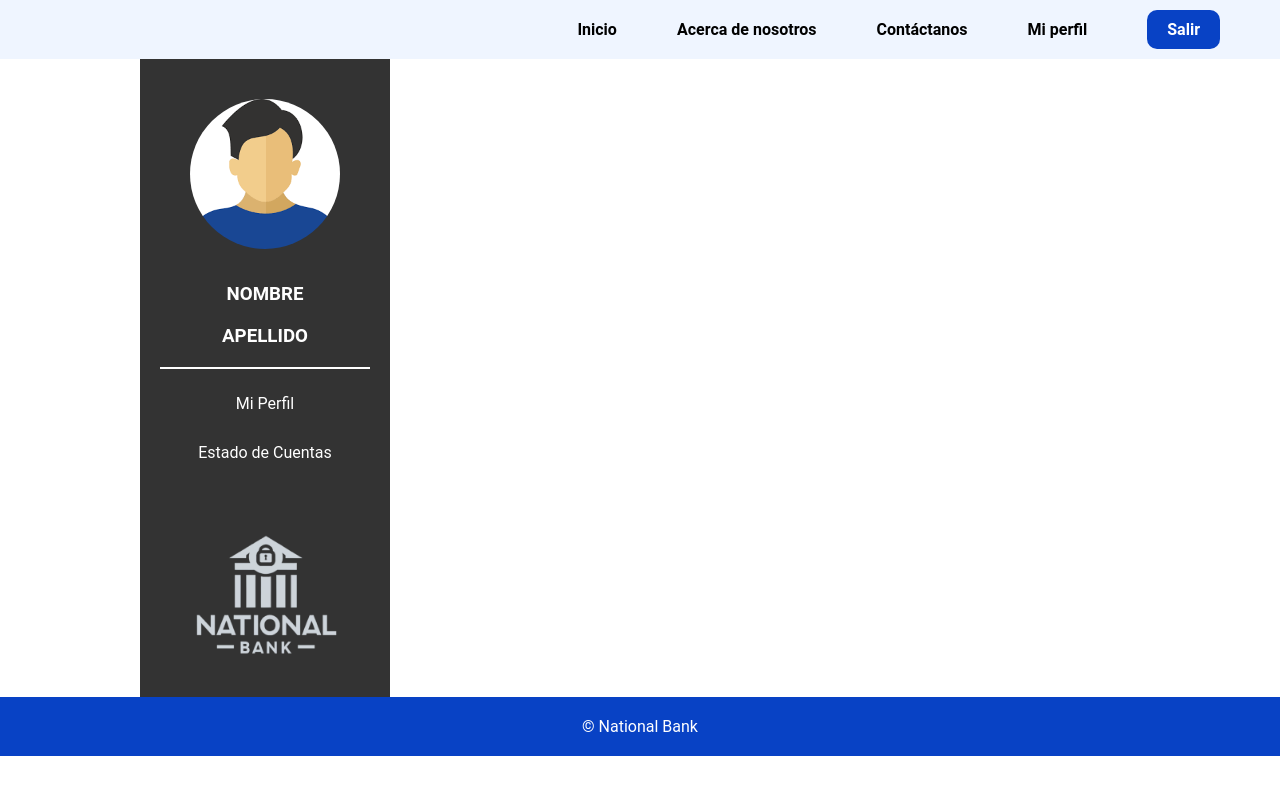
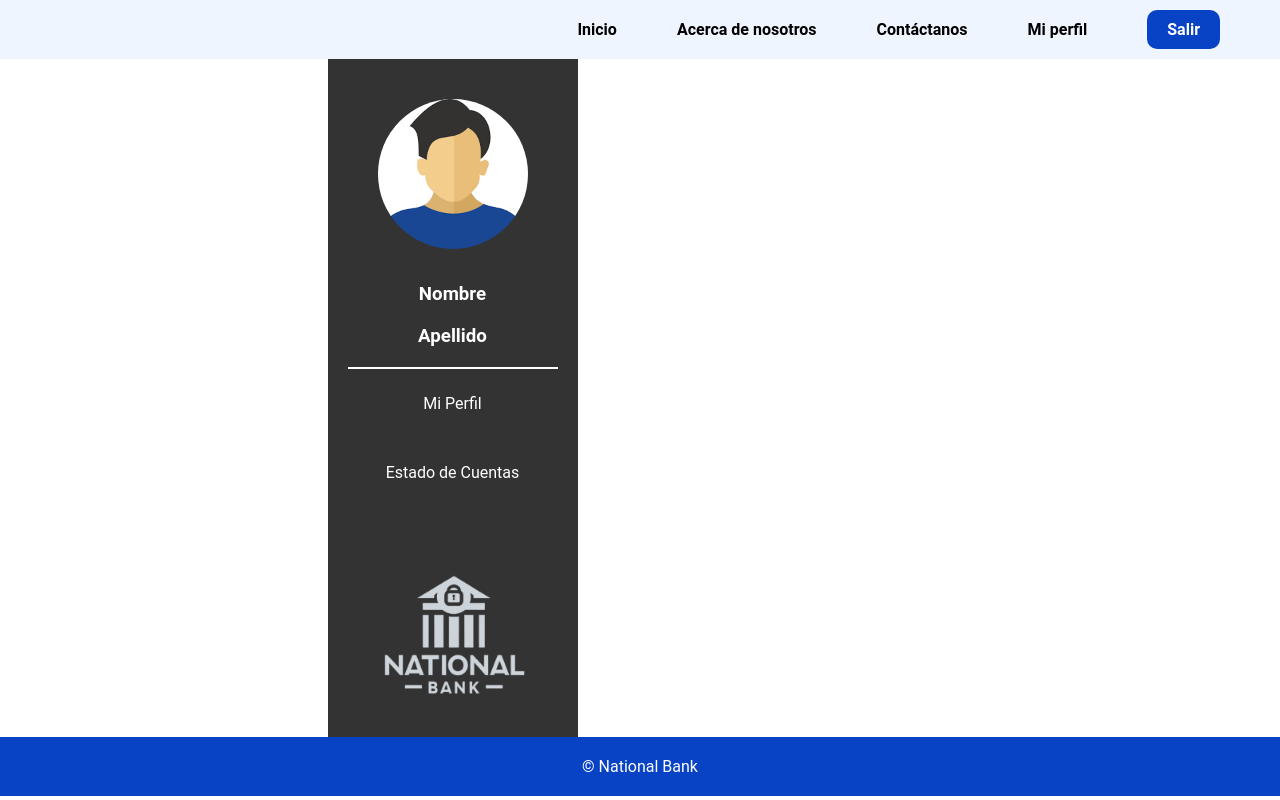
Before and after one commit to ElvisMan2/national-bank, a React (Create React App) app: page /perfil in a window 1280 px wide. Built offline with nearby package versions, Linux system fonts and the light colour scheme.

Commit message:
renderiado opcinal

```diff
--- /dev/null
+++ b/src/components/AperturarCuenta.js
@@ -0,0 +1,9 @@
+import React from 'react'
+
+function AperturarCuenta() {
+  return (
+    <div>AperturarCuenta</div>
+  )
+}
+
+export default AperturarCuenta
--- a/src/components/Banner.js
+++ b/src/components/Banner.js
@@ -14,7 +14,7 @@ function Banner() {
 
   return (
     <div className="banner">
-        <h1>¡Bienvenido, <span id="user-name">{userName || 'usuario'}</span>!</h1>
+        <h1>¡Bienvenido, <span>{userName || 'usuario'}</span>!</h1>
         <p>Navega seguro en tu banca por internet</p>
     </div>
   );
--- /dev/null
+++ b/src/components/CerrarCuenta.js
@@ -0,0 +1,11 @@
+import React from 'react'
+
+function CerrarCuenta() {
+  return (
+    <div>
+      CERRAR CUENTA
+    </div>
+  )
+}
+
+export default CerrarCuenta
--- /dev/null
+++ b/src/components/DatosPersonales.js
@@ -0,0 +1,9 @@
+import React from 'react'
+
+function DatosPersonales() {
+  return (
+    <div>DatosPersonales</div>
+  )
+}
+
+export default DatosPersonales
--- /dev/null
+++ b/src/components/EstadoCuenta.js
@@ -0,0 +1,9 @@
+import React from 'react'
+
+function EstadoCuenta() {
+  return (
+    <div>EstadoCuenta</div>
+  )
+}
+
+export default EstadoCuenta
--- /dev/null
+++ b/src/components/ReactivarCuenta.js
@@ -0,0 +1,9 @@
+import React from 'react'
+
+function ReactivarCuenta() {
+  return (
+    <div>ReactivarCuenta</div>
+  )
+}
+
+export default ReactivarCuenta
--- /dev/null
+++ b/src/components/SuspenderCuenta.js
@@ -0,0 +1,9 @@
+import React from 'react'
+
+function SuspenderCuenta() {
+  return (
+    <div>SuspenderCuenta</div>
+  )
+}
+
+export default SuspenderCuenta
--- a/src/pages/GestionarCuenta.js
+++ b/src/pages/GestionarCuenta.js
@@ -1,9 +1,32 @@
 import React from 'react'
 import Navbar from '../components/Navbar'
 import Footer from '../components/Footer'
+import AperturarCuenta from '../components/AperturarCuenta'
+import SuspenderCuenta from '../components/SuspenderCuenta'
+import ReactivarCuenta from '../components/ReactivarCuenta'
+import CerrarCuenta from '../components/CerrarCuenta'
 import '../styles/GestionarCuenta.css'
+import { useState } from 'react'
 
 function GestionarCuenta() {
+  const [activeComponent, setActiveComponent] = useState(null);
+
+  const renderActiveComponent = () => {
+    console.log('Active Component:', activeComponent); // Depuración
+    switch (activeComponent) {
+      case 1:
+        return <AperturarCuenta />;
+      case 2:
+        return <SuspenderCuenta />;
+      case 3:
+        return <ReactivarCuenta />;
+      case 4:
+        return <CerrarCuenta />;
+      default:
+        return null;
+    }
+  };
+
   return (
     <div >
     <Navbar></Navbar>
@@ -14,14 +37,14 @@ function GestionarCuenta() {
             <section className="gestionar-cuenta__contenido__menu">
                 <h3 className="gestionar-cuenta__title">Cuenta</h3>
                 <ul className="gestionar-cuenta__list">
-                    <li><a href="#" id="aperturarCuenta">Aperturar nueva cuenta</a></li>
-                    <li><a href="#" id="suspenderCuenta">Suspender cuenta temporalmente</a></li>
-                    <li><a href="#" id="reactivarCuenta">Reactivar cuenta</a></li>
-                    <li><a href="#" id="cerrarCuenta">Cerrar cuenta</a></li>
+                    <li><button  id="aperturarCuenta" onClick={() => setActiveComponent(1)}>Aperturar nueva cuenta</button></li>
+                    <li><button  id="suspenderCuenta" onClick={() => setActiveComponent(2)}>Suspender cuenta temporalmente</button></li>
+                    <li><button  id="reactivarCuenta" onClick={() => setActiveComponent(3)}>Reactivar cuenta</button></li>
+                    <li><button  id="cerrarCuenta" onClick={() => setActiveComponent(4)}>Cerrar cuenta</button></li>
                 </ul>
             </section>
             <section className="gestionar-cuenta__info" id="info">
-
+              {renderActiveComponent()}
             </section>
         </div>
     </main>
--- a/src/pages/Perfil.js
+++ b/src/pages/Perfil.js
@@ -1,9 +1,38 @@
-import React from 'react'
-import '../styles/Perfil.css'
-import Navbar from '../components/Navbar'
-import Footer from '../components/Footer'
+import React, { useState, useEffect } from 'react';
+import '../styles/Perfil.css';
+import Navbar from '../components/Navbar';
+import Footer from '../components/Footer';
+import DatosPersonales from '../components/DatosPersonales';
+import EstadoCuenta from '../components/EstadoCuenta';
 
 function Perfil() {
+  const [userFirstName, setUserFirstName] = useState('');
+  const [userLastName, setUserLastName] = useState('');
+  const [activeComponent, setActiveComponent] = useState(null);
+
+  useEffect(() => {
+    const user = localStorage.getItem('user');
+    if (user) {
+      const userObject = JSON.parse(user);
+      setUserFirstName(userObject.firstName);
+      setUserLastName(userObject.lastName);
+    }
+  }, []);
+
+  const renderActiveComponent = () => {
+    // Depuración
+    switch (activeComponent) {
+      case 1:
+        console.log('Active Component:', activeComponent);
+        return <DatosPersonales />;
+      case 2:
+        console.log('Active Component:', activeComponent);
+        return <EstadoCuenta />;
+      default:
+        return null;
+    }
+  };
+
   return (
     <div>
       <Navbar />
@@ -11,28 +40,27 @@ function Perfil() {
       <div id='perfil'>
         <section className='banner-lateral'>
           <img className="userPhoto" alt="foto" src={require('../images/foto-usuario.png')} />
-          <h3 id="nombre">NOMBRE</h3>
-          <h3 id="apellido">APELLIDO</h3>
+          <h3><span>{userFirstName || 'Nombre'}</span></h3>
+          <h3><span>{userLastName || 'Apellido'}</span></h3>
           <hr />
           <nav>
             <ul>
-              <li><a href="./" id="cuenta">Mi Perfil</a></li>
-              <li><a href="./" id="tarjeta">Estado de Cuentas</a></li>
+              <li><button id="cuenta" onClick={() => setActiveComponent(1)}>Mi Perfil</button></li>
+              <li><button id="tarjeta" onClick={() => setActiveComponent(2)}>Estado de Cuentas</button></li>
             </ul>
           </nav>
-          <img className="logo"  alt="logo empresa" src={require('../images/logo-blanco.png')} />
+          <img className="logo" alt="logo empresa" src={require('../images/logo-blanco.png')} />
         </section>
 
         <div>
           <main>
-
+            {renderActiveComponent()}
           </main>
         </div>
       </div>
       <Footer />
     </div>
-
-  )
+  );
 }
 
-export default Perfil
+export default Perfil;
--- a/src/styles/GestionarCuenta.css
+++ b/src/styles/GestionarCuenta.css
@@ -43,16 +43,25 @@
     background: white;
 }
 
-.gestionar-cuenta__list li a {
+.gestionar-cuenta__list li button {
+    background: none;
+    border: none;
+    color: inherit;
+    padding: 0;
+    font: inherit;
+    cursor: pointer;
+    outline: inherit;
+
     display: block; /* Hace que el enlace llene todo el espacio del li */
     padding: 18px 20px; /* Espaciado interno para los enlaces */
     text-decoration: none; /* Remover subrayado de enlaces */
     color: #333; /* Color de texto para los enlaces */
     border-bottom: 1px solid #ccc; /* Línea divisoria entre elementos */
     font-size: 20px;
+    width: 100%;
 }
 
-.gestionar-cuenta__list li a:hover {
+.gestionar-cuenta__list li button:hover {
     background-color: #0842C5; /* Color de fondo al pasar el mouse */
     color: white; /* Color de texto al pasar el mouse */
 }
--- a/src/styles/Perfil.css
+++ b/src/styles/Perfil.css
@@ -2,6 +2,8 @@
     max-width: 1000px;
     margin-left: auto;
     margin-right: auto;
+    display: flex;
+    justify-content: space-around;
 }
 #perfil .banner-lateral{
     background-color: #333333;
@@ -47,7 +49,14 @@
     background-color: #0842C5;
 }
 
-#perfil .banner-lateral a{
+#perfil .banner-lateral button{
+    background: none;
+      border: none;
+      color: inherit;
+      padding: 0;
+      font: inherit;
+      cursor: pointer;
+      outline: inherit;
     color: white;
     text-align: center;
     margin-bottom: 20px;
```
